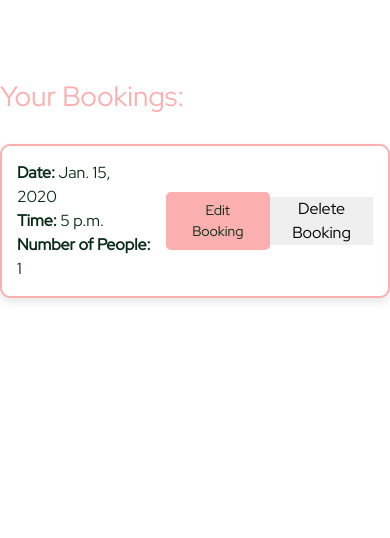
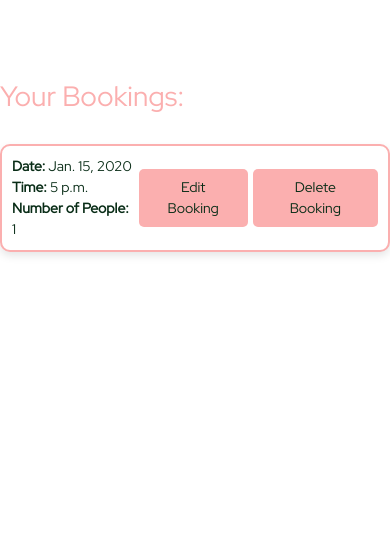
Before and after one commit to Maximiliane-K/ristorante-amore, a Django app: page /view_bookings/ in a window 390 px wide. Shown: the part 150-688 px from the top of the page. Run offline with Django 3.2, Linux system fonts and the light colour scheme; a user stored in the database is signed in; tables that the repository leaves empty hold one stand-in row (values such as "Sample post"); some libraries are stand-ins or nearby versions.

Commit message:
Style confirm_delete template and add media queries

```diff
--- a/static/css/style.css
+++ b/static/css/style.css
@@ -182,23 +182,28 @@ p {
     display: flex;
     justify-content: space-between;
     align-items: center;
-    margin-bottom: 20px;
+    margin-bottom: 40px;
     padding: 15px;
     border: 2px solid #FBAFAF;
     border-radius: 10px;
     box-shadow: 0 4px 8px rgba(0, 0, 0, 0.1);
     background-color: #FFFFFF;
+    position: relative;
 }
 
 .booking-details strong {
     color: #082C16;
 }
 
-.edit-form {
-    margin-left: 15px;
+/* styling for the edit and delete button */
+.edit-form,
+.delete-form {
+    display: flex;
+    align-items: center;
 }
 
-.edit-form button[type="submit"] {
+.edit-form button[type="submit"],
+.delete-form button[type="submit"] {
     background-color: #FBAFAF;
     border-color: #FBAFAF;
     color: #082C16;
@@ -206,9 +211,11 @@ p {
     font-size: 16px;
     border-radius: 5px;
     cursor: pointer;
+    margin-left: 5px;
 }
 
-.edit-form button[type="submit"]:hover {
+.edit-form button[type="submit"]:hover,
+.delete-form button[type="submit"]:hover {
     background-color: #082C16;
     color: #FBAFAF;
 }
@@ -260,7 +267,20 @@ p {
         flex-basis: 100%;
     }
 
-    .edit-form button[type="submit"] {
+    .booking-container h1 {
+        font-size: 24px;
+    }
+
+    .booking-item {
+        padding: 10px;
+    }
+
+    .booking-details {
+        font-size: 14px;
+    }
+
+    .edit-form button[type="submit"],
+    .delete-form button[type="submit"] {
         padding: 8px 16px;
         font-size: 14px;
     }
```
